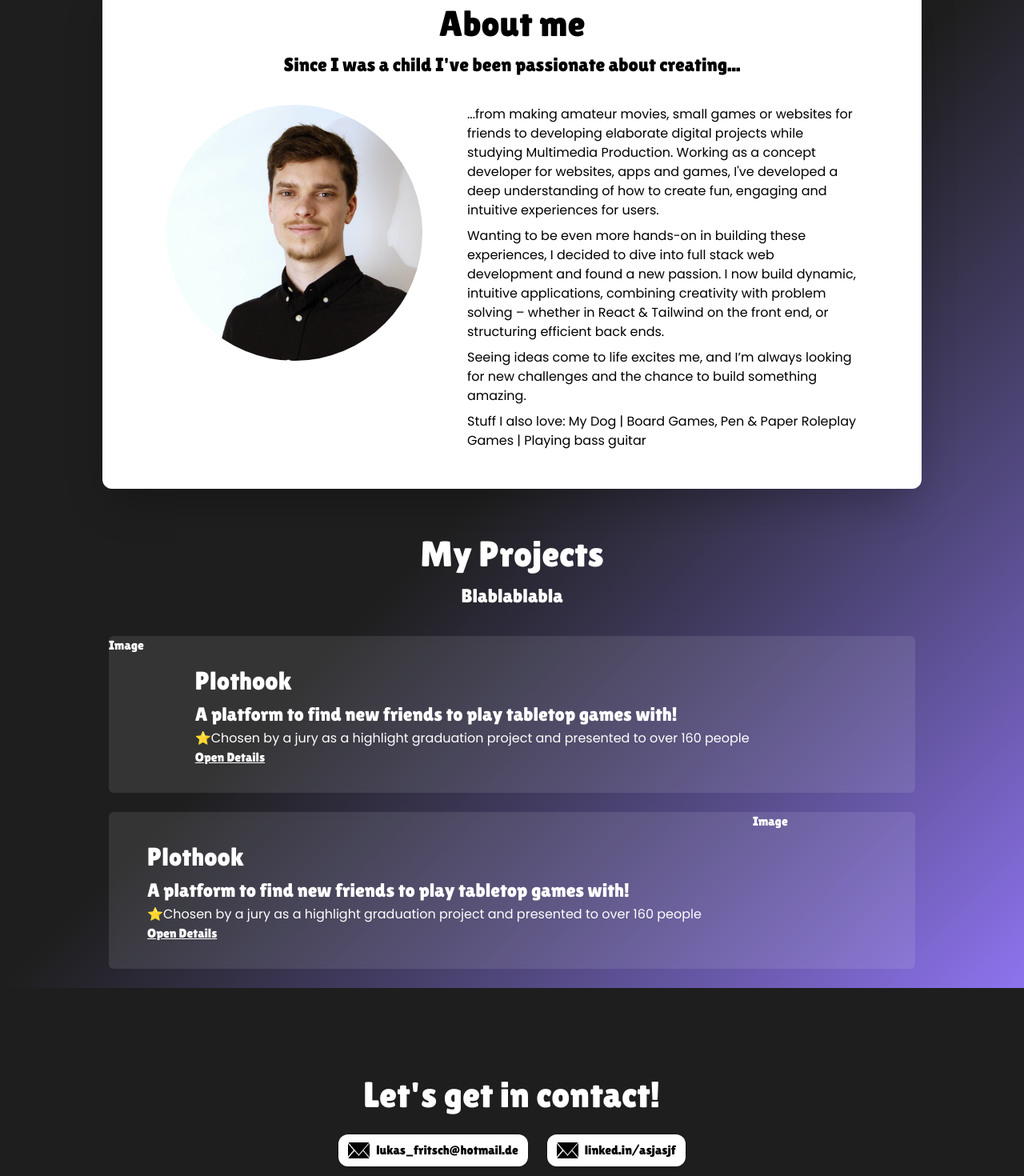
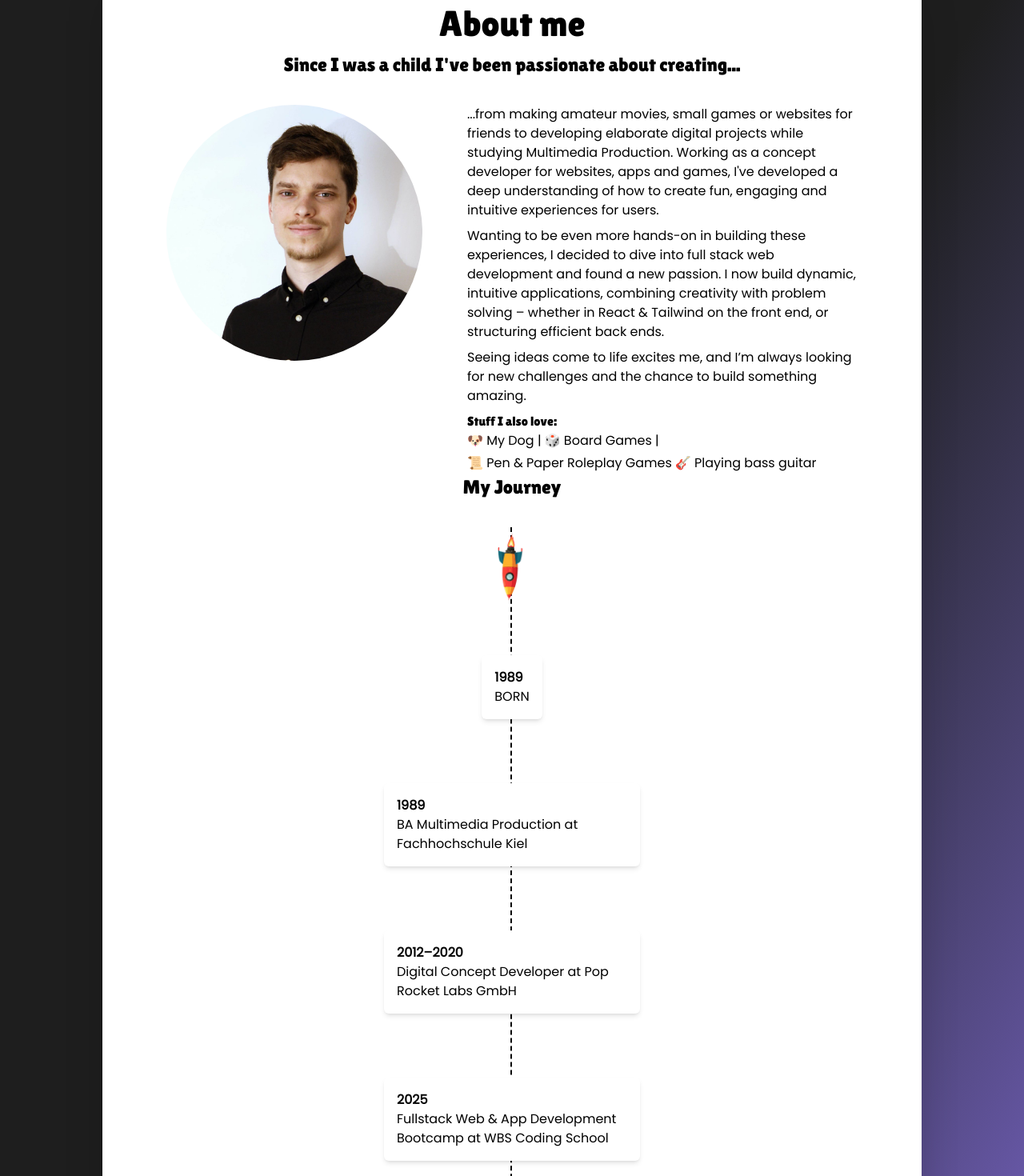
Before and after one commit to LukasF7889/lukasfritsch, a React (Vite) app: page / in a window 1280 px wide. Shown: the part 1240-2710 px from the top of the page at 80% size. Built offline with nearby package versions, Linux system fonts and the light colour scheme.

Commit message:
Added Timeline

```diff
--- a/src/components/Footer.jsx
+++ b/src/components/Footer.jsx
@@ -2,7 +2,7 @@ import envelope from "../assets/envelope-icon.png";
 
 const Footer = () => {
   return (
-    <div className="flex justify-center items-center bg-lf-black py-25">
+    <footer className="flex justify-center items-center bg-lf-black py-25">
       <div className="flex flex-col items-center gap-4">
         <h2 className="text-white">Let's get in contact!</h2>
         <div className="flex gap-4">
@@ -34,7 +34,7 @@ const Footer = () => {
           <a>Data Privacy</a>
         </div>
       </div>
-    </div>
+    </footer>
   );
 };
 
--- a/src/components/Homepage/AboutMe.jsx
+++ b/src/components/Homepage/AboutMe.jsx
@@ -1,22 +1,27 @@
-import mePic from "../../assets/me.jpg"; // Nicht vergessen!
+import TimelineEntry from "../TimelineEntry";
+
+import mePic from "../../assets/me.jpg";
+import rocket from "../../assets/rocket.png";
 
 const AboutMe = () => {
   return (
-    <div>
+    <section>
       <div className="flex flex-col items-center justify-center w-[80vw] bg-white mx-auto shadow-2xl rounded-xl px-20 pt-8 pb-12 ">
         <h2>About me</h2>
         <h4 className="text-center mb-8">
           Since I was a child I've been passionate about creating...
         </h4>
-        <div className="flex gap-14 justify-center">
-          <div className="w-1/3 md:h-80 md:w-80 flex-shrink-0">
+
+        {/* About Me Text Section */}
+        <section className="flex gap-14 justify-center">
+          <figure className="w-1/3 md:h-80 md:w-80 flex-shrink-0">
             <img
               src={mePic}
               alt="That's me!"
               className="rounded-full w-full h-full object-cover"
             />
-          </div>
-          <div className="flex flex-col gap-2">
+          </figure>
+          <article className="flex flex-col gap-2">
             <p>
               ...from making amateur movies, small games or websites for friends
               to developing elaborate digital projects while studying Multimedia
@@ -35,14 +40,71 @@ const AboutMe = () => {
               Seeing ideas come to life excites me, and I’m always looking for
               new challenges and the chance to build something amazing.
             </p>
-            <p>
-              Stuff I also love: My Dog | Board Games, Pen & Paper Roleplay
-              Games | Playing bass guitar
-            </p>
+            <div>
+              Stuff I also love:
+              <div className="flex gap-1 flex-wrap">
+                <p>🐶 My Dog |</p>
+                <p>🎲 Board Games |</p>
+                <p>📜 Pen & Paper Roleplay Games</p>
+                <p>🎸 Playing bass guitar</p>
+              </div>
+            </div>
+          </article>
+        </section>
+
+        {/* My Journey Section */}
+        <section>
+          <h4 className="text-center mb-8">My Journey</h4>
+          <div className="relative w-full max-w-3xl mx-auto">
+            {/* Rocket */}
+            <img
+              src={rocket}
+              alt="Rocket"
+              className="sticky left-1/2 top-[50vh] w-20 z-10 -translate-x-1/2"
+              //   style={{ transform: `translate(0%, ${rocketOffset}px)` }}
+            />
+            {/* Dashed line */}
+            <div className="absolute left-1/2 top-0 border-l-2 w-1 h-full border-dashed -translate-x-1/2" />
+
+            {/* Timeline Entries */}
+            <div className="flex flex-col items-center gap-20 ">
+              <TimelineEntry>
+                <div className="bg-white p-4 shadow-md rounded-md max-w-xs transition-all duration-700 translate-y-8 animate-fade-in-on-scroll">
+                  <p className="font-bold">1989</p>
+                  <p>BORN</p>
+                </div>
+              </TimelineEntry>
+
+              <TimelineEntry>
+                <div className="bg-white p-4 shadow-md rounded-md max-w-xs transition-all duration-700 translate-y-8 animate-fade-in-on-scroll">
+                  <p className="font-bold">1989</p>
+                  <p>BA Multimedia Production at Fachhochschule Kiel</p>
+                </div>
+              </TimelineEntry>
+
+              <TimelineEntry>
+                <div className="bg-white p-4 shadow-md rounded-md max-w-xs transition-all duration-700 translate-y-8 animate-fade-in-on-scroll">
+                  <p className="font-bold">2012–2020</p>
+                  <p>Digital Concept Developer at Pop Rocket Labs GmbH</p>
+                </div>
+              </TimelineEntry>
+
+              <TimelineEntry>
+                <div className="bg-white p-4 shadow-md rounded-md max-w-xs transition-all duration-700 translate-y-8 animate-fade-in-on-scroll">
+                  <p className="font-bold">2025</p>
+                  <p>
+                    Fullstack Web & App Development Bootcamp at WBS Coding
+                    School
+                  </p>
+                </div>
+              </TimelineEntry>
+
+              <div className="flex h-[12vh]"></div>
+            </div>
           </div>
-        </div>
+        </section>
       </div>
-    </div>
+    </section>
   );
 };
 
--- /dev/null
+++ b/src/components/TimelineEntry.jsx
@@ -0,0 +1,35 @@
+import { useEffect, useRef } from "react";
+
+const TimelineEntry = ({ children }) => {
+  const ref = useRef();
+
+  useEffect(() => {
+    const el = ref.current;
+    if (!el) return;
+
+    //create observer so we know when object comes into the viewport
+    const observer = new IntersectionObserver(
+      ([entry]) => {
+        if (entry.isIntersecting) {
+          el.classList.add("animate-fade-in-up");
+          observer.unobserve(el); //remove observer from item when animation plays
+        }
+      },
+      { threshold: 0.5 } //threshold of 10%
+    );
+
+    observer.observe(el);
+    return () => observer.disconnect();
+  }, []);
+
+  return (
+    <div
+      ref={ref}
+      className="opacity-0 translate-y-8 transition-all duration-700"
+    >
+      {children}
+    </div>
+  );
+};
+
+export default TimelineEntry;
--- a/src/index.css
+++ b/src/index.css
@@ -51,3 +51,20 @@ p {
     @apply bg-white rounded-xl px-3 py-2 mx-1 shadow hover:cursor-pointer hover:translate-y-0.5 hover:bg-lf-green ease-in transition duration-100;
   }
 }
+
+@layer utilities {
+  @keyframes fade-in-up {
+    0% {
+      opacity: 0;
+      transform: translateY(20px);
+    }
+    100% {
+      opacity: 1;
+      transform: translateY(0);
+    }
+  }
+
+  .animate-fade-in-up {
+    animation: fade-in-up 0.8s ease-out forwards;
+  }
+}
--- /dev/null
+++ b/tailwind.config.js
@@ -0,0 +1,26 @@
+/** @type {import('tailwindcss').Config} */
+module.exports = {
+  content: [
+    "./src/**/*.{js,jsx,ts,tsx}", // Passe ggf. den Pfad an
+  ],
+  theme: {
+    extend: {
+      keyframes: {
+        fadeIn: {
+          "0%": {
+            opacity: "0",
+            transform: "translateY(30px)",
+          },
+          "100%": {
+            opacity: "1",
+            transform: "translateY(0)",
+          },
+        },
+      },
+      animation: {
+        "fade-in-on-scroll": "fadeIn 1s ease-out forwards",
+      },
+    },
+  },
+  plugins: [],
+};
```
Also changed, not shown: src/assets/rocket.png (added).
